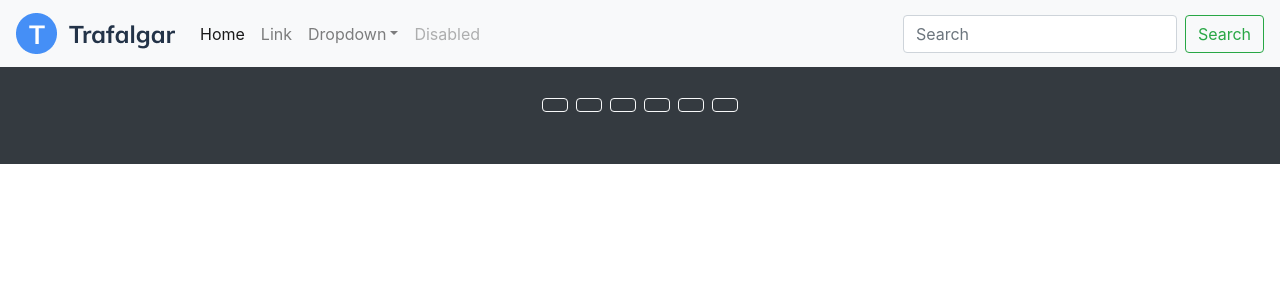
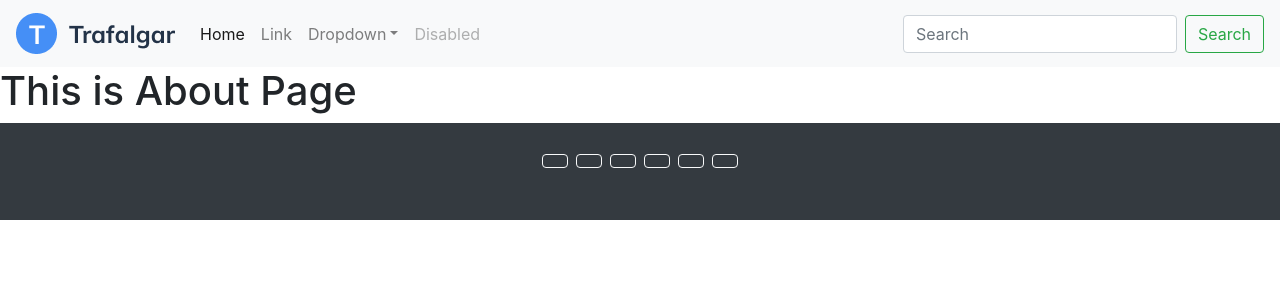
Before and after one commit to wandeyyyyy/firstReact, a React (Create React App) app: page /about in a window 1280 px wide. Shown: the top 300 px of the page. Built offline with nearby package versions, Linux system fonts and the light colour scheme.

Commit message:
practiced routing

```diff
--- a/package.json
+++ b/package.json
@@ -9,6 +9,7 @@
     "bootstrap": "^4.6.1",
     "react": "^18.2.0",
     "react-dom": "^18.2.0",
+    "react-router-dom": "^6.18.0",
     "react-scripts": "5.0.1",
     "web-vitals": "^2.1.4"
   },
--- /dev/null
+++ b/src/Pages/About.jsx
@@ -0,0 +1,11 @@
+import React from 'react'
+
+const About = () => {
+  return (
+    <div>
+        <h1>This is About Page</h1>
+    </div>
+  )
+}
+
+export default About
--- /dev/null
+++ b/src/Pages/Contact.jsx
@@ -0,0 +1,9 @@
+import React from 'react'
+
+const Contact = () => {
+  return (
+    <div>This is Contact Page </div>
+  )
+}
+
+export default Contact
--- /dev/null
+++ b/src/Pages/Home.jsx
@@ -0,0 +1,9 @@
+import React from 'react'
+
+const Home = () => {
+  return (
+    <div>This is Home Page</div>
+  )
+}
+
+export default Home
--- a/src/components/Display.jsx
+++ b/src/components/Display.jsx
@@ -1,13 +1,25 @@
+import React from 'react';
+import { BrowserRouter,Routes, Route, Link } from 'react-router-dom';
 import Navbar from './Navigation/NavBar';
 import Footer from './Footer/Footer';
-
+import Home from '../Pages/Home';
+import About from '../Pages/About';
+import Contact from '../Pages/Contact';
 
 
 const Display = () => {
   return (
     <div>
-          <Navbar/>
-  <Footer/>
+  <BrowserRouter>
+     <Navbar />
+      <Routes>
+        <Route index element={<Home />}/>
+        <Route path="about" element={<About />}/>
+        <Route path="contact" element={<Contact />}/>
+     </Routes>
+     <Footer />
+ </BrowserRouter>
+
     </div>
 
   )
```
Also changed, not shown: src/Pages/style.css (added), 1 other file (tests, documents, lock files or other folders).
